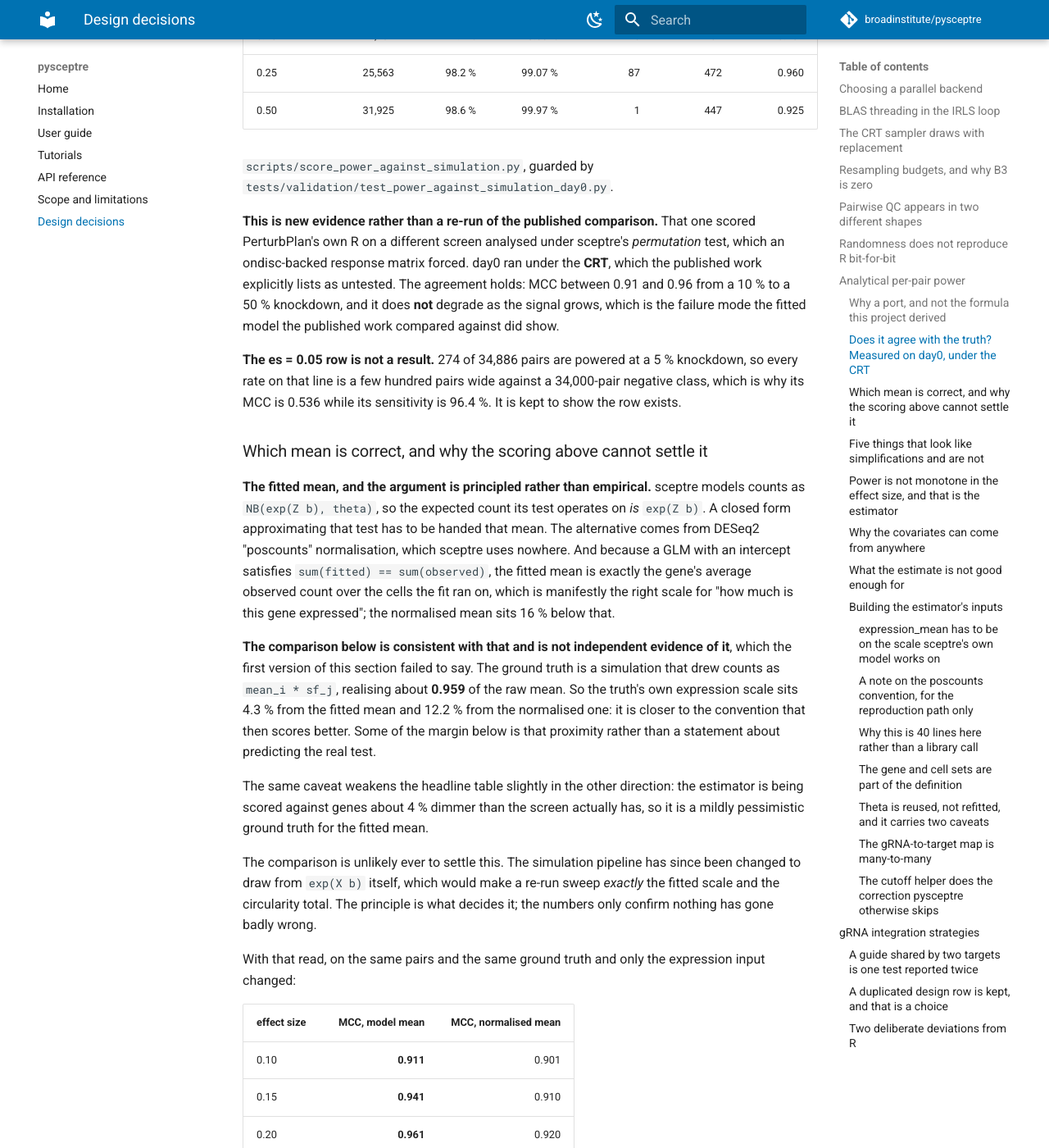
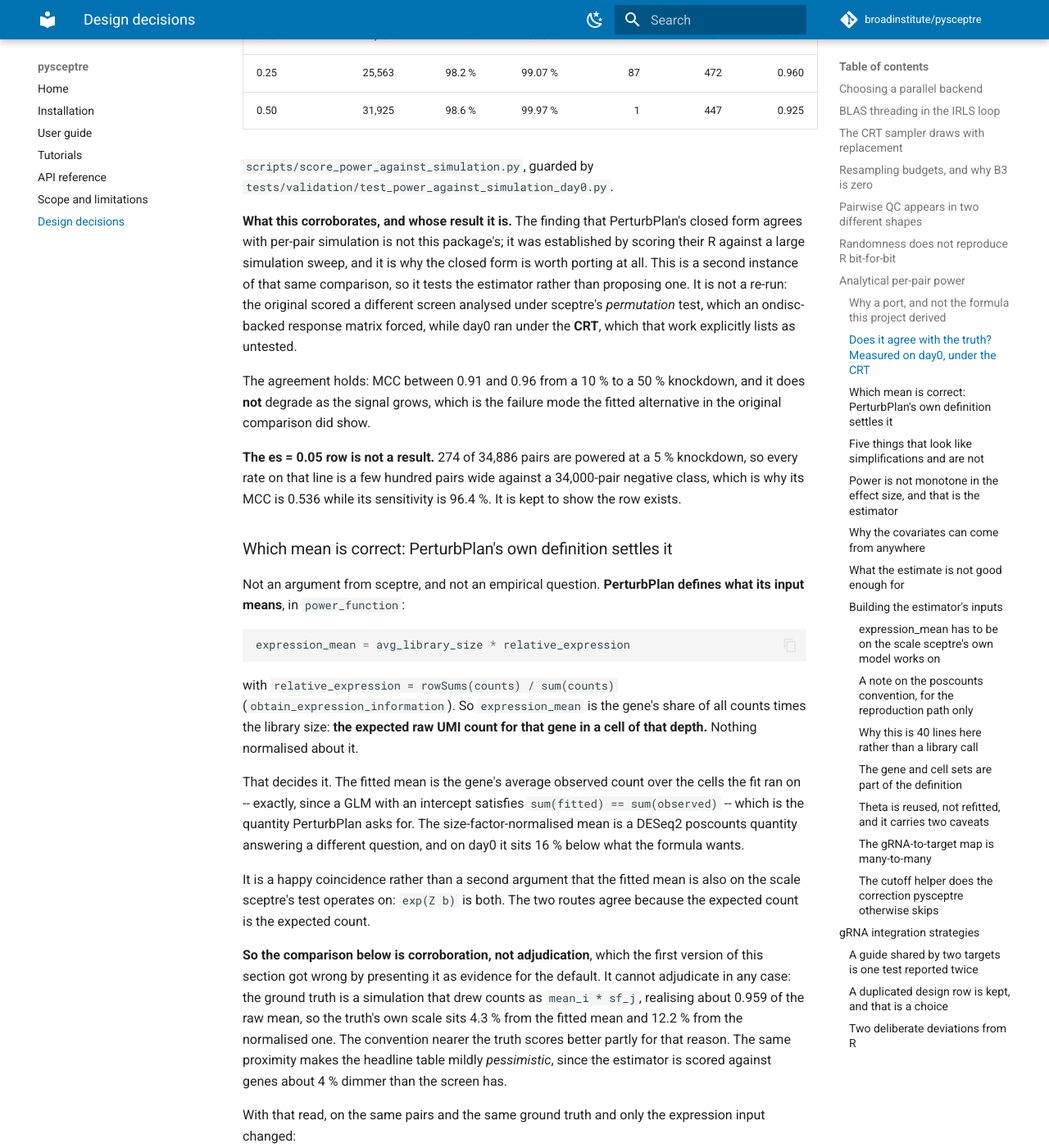
Before and after one commit to broadinstitute/pysceptre, an MkDocs documentation site: the page built from docs/design.md, in a window 1280 px wide and 1400 px high, scrolled down 4563 px. Shown: the whole window at 82% size. Built offline with MkDocs 1.6.1 and Material for MkDocs 9.7.7, drawn with Linux system fonts in a browser that asks for light colours; comment, search, counter and statistics services are not loaded.

Commit message:
UPDATE why the fitted mean is the right input, which PerturbPlan already says
Prose only. No code, no default, no recommendation changes: git diff against
the previous commit over src/, tests/ and scripts/ is empty, and
baseline_expression_stats_from_fits remains the documented route.

The argument was mine and is now theirs, which is better. power_function
defines the input as

    expression_mean = avg_library_size * relative_expression

with relative_expression = rowSums(counts) / sum(counts), so expression_mean
is the gene's share of all counts times the library size: the expected raw UMI
count per cell. The fitted mean is exactly that, since a GLM with an intercept
satisfies sum(fitted) == sum(observed). The size-factor-normalised mean is a
DESeq2 poscounts quantity answering a different question, 16% below what the
formula asks for.

That it also lands on the scale sceptre's own test uses is a coincidence worth
noting rather than a second argument: the expected count is the expected
count.

Also corrects the credit. That PerturbPlan's closed form agrees with per-pair
simulation is not this package's finding; it was established by scoring their
R against a large sweep, and it is why the formula is worth porting. The day0
scoring here is a second instance of that comparison, under the CRT which the
original could not use, so it tests the estimator rather than proposing one.

Co-Authored-By: Claude Opus 5 (1M context) <noreply@anthropic.com>

````diff
--- a/docs/design.md
+++ b/docs/design.md
@@ -205,47 +205,58 @@ over **34,886 pairs**, at the bar a reader acts on rather than as a distance:
 `scripts/score_power_against_simulation.py`, guarded by
 `tests/validation/test_power_against_simulation_day0.py`.
 
-**This is new evidence rather than a re-run of the published comparison.**
-That one scored PerturbPlan's own R on a different screen analysed under
-sceptre's *permutation* test, which an ondisc-backed response matrix forced.
-day0 ran under the **CRT**, which the published work explicitly lists as
-untested. The agreement holds: MCC between 0.91 and 0.96 from a 10 % to a
-50 % knockdown, and it does **not** degrade as the signal grows, which is the
-failure mode the fitted model the published work compared against did show.
+**What this corroborates, and whose result it is.** The finding that
+PerturbPlan's closed form agrees with per-pair simulation is not this
+package's; it was established by scoring their R against a large simulation
+sweep, and it is why the closed form is worth porting at all. This is a second
+instance of that same comparison, so it tests the estimator rather than
+proposing one. It is not a re-run: the original scored a different screen
+analysed under sceptre's *permutation* test, which an ondisc-backed response
+matrix forced, while day0 ran under the **CRT**, which that work explicitly
+lists as untested.
+
+The agreement holds: MCC between 0.91 and 0.96 from a 10 % to a 50 %
+knockdown, and it does **not** degrade as the signal grows, which is the
+failure mode the fitted alternative in the original comparison did show.
 
 **The es = 0.05 row is not a result.** 274 of 34,886 pairs are powered at a
 5 % knockdown, so every rate on that line is a few hundred pairs wide against
 a 34,000-pair negative class, which is why its MCC is 0.536 while its
 sensitivity is 96.4 %. It is kept to show the row exists.
 
-### Which mean is correct, and why the scoring above cannot settle it
+### Which mean is correct: PerturbPlan's own definition settles it
 
-**The fitted mean, and the argument is principled rather than empirical.**
-sceptre models counts as `NB(exp(Z b), theta)`, so the expected count its test
-operates on *is* `exp(Z b)`. A closed form approximating that test has to be
-handed that mean. The alternative comes from DESeq2 "poscounts"
-normalisation, which sceptre uses nowhere. And because a GLM with an intercept
-satisfies `sum(fitted) == sum(observed)`, the fitted mean is exactly the
-gene's average observed count over the cells the fit ran on, which is
-manifestly the right scale for "how much is this gene expressed"; the
-normalised mean sits 16 % below that.
+Not an argument from sceptre, and not an empirical question. **PerturbPlan
+defines what its input means**, in `power_function`:
 
-**The comparison below is consistent with that and is not independent
-evidence of it**, which the first version of this section failed to say. The
-ground truth is a simulation that drew counts as `mean_i * sf_j`, realising
-about **0.959** of the raw mean. So the truth's own expression scale sits
-4.3 % from the fitted mean and 12.2 % from the normalised one: it is closer to
-the convention that then scores better. Some of the margin below is that
-proximity rather than a statement about predicting the real test.
+```r
+expression_mean = avg_library_size * relative_expression
+```
 
-The same caveat weakens the headline table slightly in the other direction:
-the estimator is being scored against genes about 4 % dimmer than the screen
-actually has, so it is a mildly pessimistic ground truth for the fitted mean.
+with `relative_expression = rowSums(counts) / sum(counts)`
+(`obtain_expression_information`). So `expression_mean` is the gene's share of
+all counts times the library size: **the expected raw UMI count for that gene
+in a cell of that depth.** Nothing normalised about it.
 
-The comparison is unlikely ever to settle this. The simulation pipeline has
-since been changed to draw from `exp(X b)` itself, which would make a re-run
-sweep *exactly* the fitted scale and the circularity total. The principle is
-what decides it; the numbers only confirm nothing has gone badly wrong.
+That decides it. The fitted mean is the gene's average observed count over the
+cells the fit ran on -- exactly, since a GLM with an intercept satisfies
+`sum(fitted) == sum(observed)` -- which is the quantity PerturbPlan asks for.
+The size-factor-normalised mean is a DESeq2 poscounts quantity answering a
+different question, and on day0 it sits 16 % below what the formula wants.
+
+It is a happy coincidence rather than a second argument that the fitted mean
+is also on the scale sceptre's test operates on: `exp(Z b)` is both. The two
+routes agree because the expected count is the expected count.
+
+**So the comparison below is corroboration, not adjudication**, which the
+first version of this section got wrong by presenting it as evidence for the
+default. It cannot adjudicate in any case: the ground truth is a simulation
+that drew counts as `mean_i * sf_j`, realising about 0.959 of the raw mean, so
+the truth's own scale sits 4.3 % from the fitted mean and 12.2 % from the
+normalised one. The convention nearer the truth scores better partly for that
+reason. The same proximity makes the headline table mildly *pessimistic*,
+since the estimator is scored against genes about 4 % dimmer than the screen
+has.
 
 With that read, on the same pairs and the same ground truth and only the
 expression input changed:
````
Also changed, not shown: CHANGELOG.md (+5 -5 lines).
